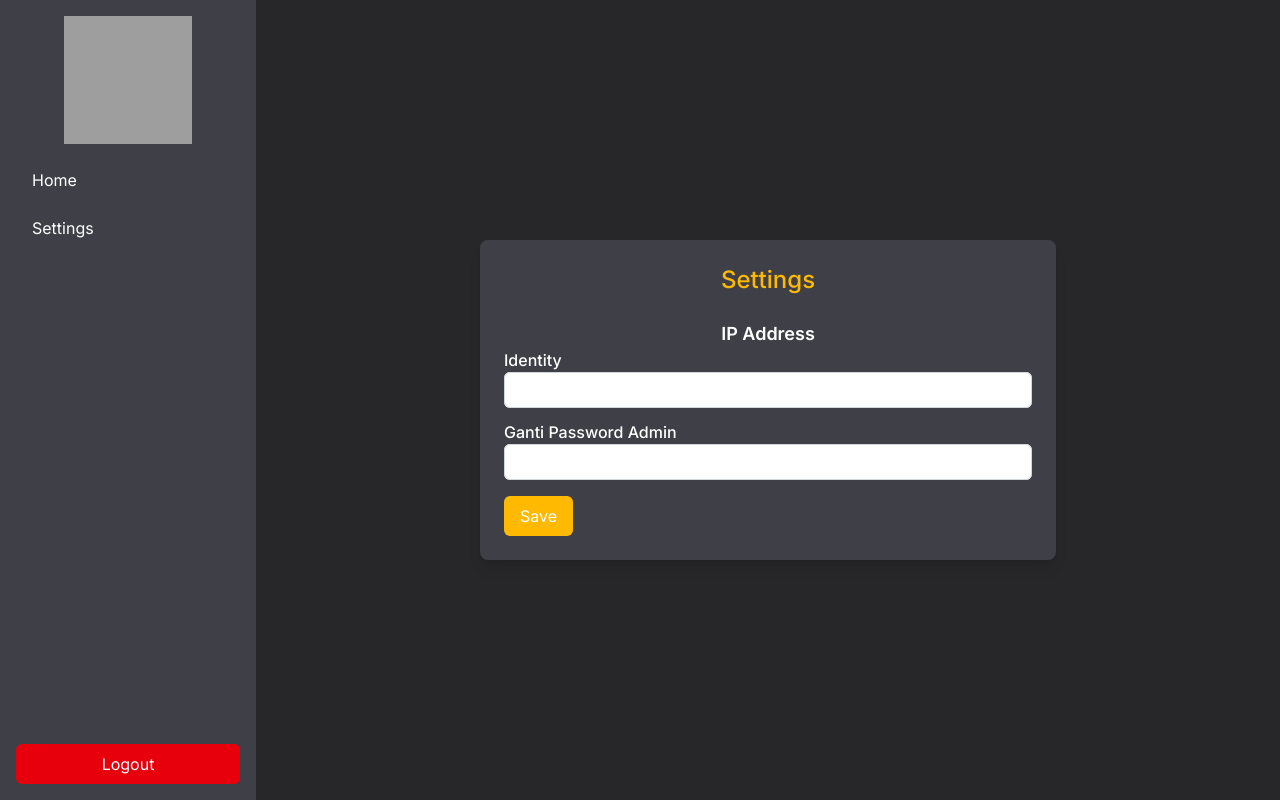
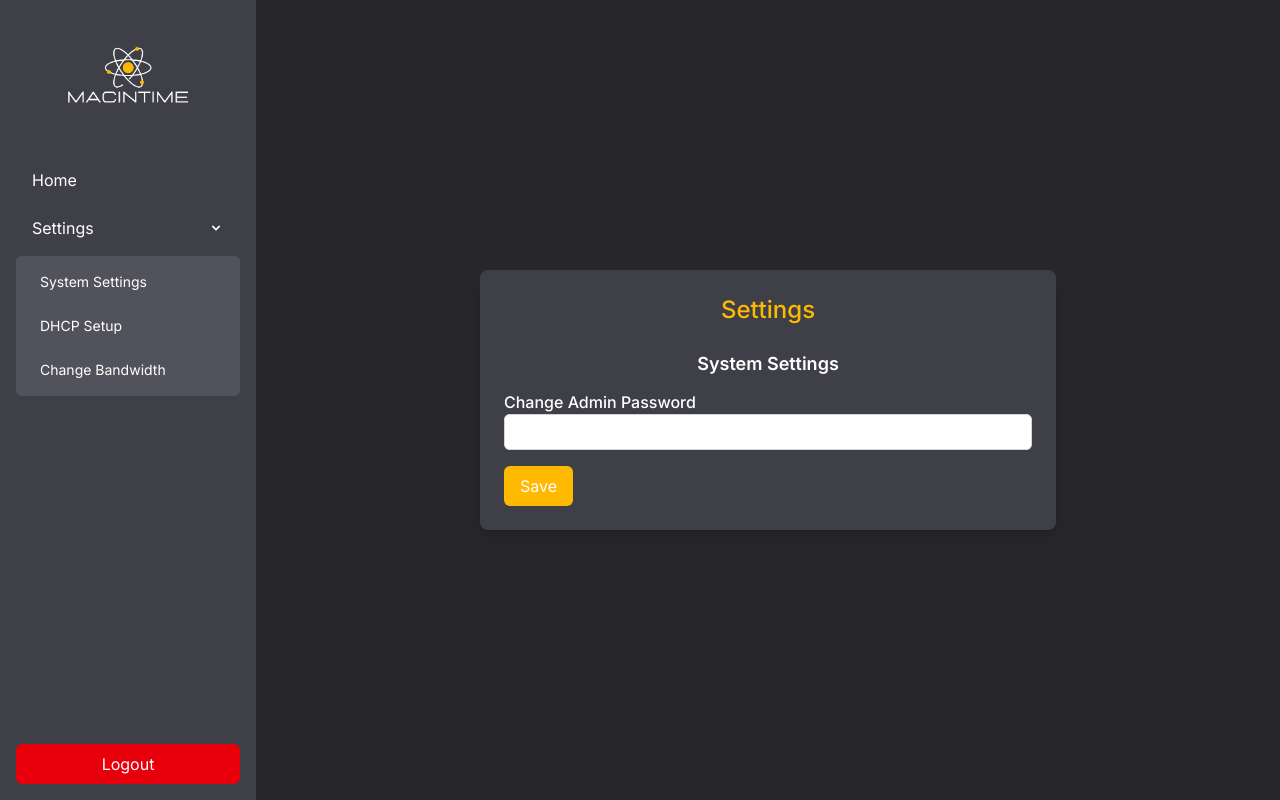
Before and after one commit to TuanBeliau/macintime, a Flask app: template templates/settings.html in a window 1280 px wide. Run offline with Flask 3, Linux system fonts and the light colour scheme; the template is opened without the code that fills it, so the values that code supplies are empty; grey boxes are pictures that could not be loaded.

Commit message:
latest update

```diff
--- a/templates/login.html
+++ b/templates/login.html
@@ -16,7 +16,7 @@
 </head>
 <body class="bg-zinc-800 flex items-center justify-center min-h-screen">
     <div class="bg-zinc-700 p-6 sm:p-8 rounded-lg shadow-lg w-full max-w-md sm:max-w-96 md:max-w-[500px] lg:max-w-[600px]">
-        <img src="https://i.ibb.co.com/rKZMMngJ/Green-Mint-globalnet-technology-Logo-200-x-200-piksel.png" alt="logo" width="200" height="200" class="block mx-auto">
+        <img src="{{ url_for('static', filename='logo.png') }}" alt="logo" width="200" height="200" class="block mx-auto">
 
         <form id="loginForm" method="POST" class="space-y-3" onsubmit="return handleSubmit(event)">
             <label for="host" class="block font-medium text-white">Host / IP Address</label>
@@ -45,6 +45,7 @@
     <script>
         Swal.fire({
             fontFamily: "Inter",
+            theme: 'dark',
             icon: 'error',
             title: 'Connection Failed',
             text: '{{ error }}',
--- a/templates/settings.html
+++ b/templates/settings.html
@@ -29,7 +29,7 @@
         <div class="flex flex-col h-full">
             <!-- Logo -->
             <div class="p-4">
-                <img src="https://i.ibb.co.com/rKZMMngJ/Green-Mint-globalnet-technology-Logo-200-x-200-piksel.png"
+                <img src="{{ url_for('static', filename='logo.png') }}"
                     alt="logo" class="w-32 h-32 mx-auto">
             </div>
 
@@ -38,10 +38,27 @@
                 <a href="{{ url_for('dashboard') }}" class="block px-4 py-2 rounded-md text-white hover:bg-amber-400 transition-colors">
                     Home
                 </a>
-                <a href="{{ url_for('settings') }}"
-                    class="block px-4 py-2 rounded-md text-white hover:bg-amber-400 transition-colors">
-                    Settings
-                </a>
+
+            <div class="relative" x-data="{ open: false }">
+                <button @click="open = !open" class="flex items-center justify-between w-full px-4 py-2 text-white hover:bg-amber-400 rounded-md transition-colors">
+                    <span>Settings</span>
+                    <svg class="w-4 h-4 transition-transform " :class="{'rotate-180': open}" xmlns="http://www.w3.org/2000/svg" viewBox="0 0 20 20" fill="currentColor">
+                        <path fill-rule="evenodd" d="M5.293 7.293a1 1 0 011.414 0L10 10.586l3.293-3.293a1 1 0 111.414 1.414l-4 4a1 1 0 01-1.414 0l-4-4a1 1 0 010-1.414z" clip-rule="evenodd" />
+                    </svg>
+                </button>
+
+                <div x-show="open" @click.away="open = false" class="px-2 py-2 mt-2 space-y-2 bg-zinc-600 rounded-md">
+                    <a href="{{ url_for('settings') }}" class="block px-4 py-2 text-sm text-white hover:bg-amber-400 rounded-md transition-colors">
+                        System Settings
+                    </a>
+                    <a href="#" class="block px-4 py-2 text-sm text-white hover:bg-amber-400 rounded-md transition-colors">
+                        DHCP Setup
+                    </a>
+                    <a href="#" class="block px-4 py-2 text-sm text-white hover:bg-amber-400 rounded-md transition-colors">
+                        Change Bandwidth
+                    </a>
+                </div>
+            </div>
             </nav>
 
             <!-- Logout button -->
@@ -58,29 +75,20 @@
     <div class="lg:ml-64 p-2 sm:p-4 min-h-screen flex items-center justify-center">
         <div class="bg-zinc-700 p-6 rounded-lg shadow-lg w-xl max-w-4xl">
 
-            {% with messages = get_flashed_messages() %}
-                {% if messages %}
-                    <div class="mt-3 p-3 bg-green-500 text-white rounded-md">
-                    {% for message in messages %}
-                        <p>{{ message }}</p>
-                    {% endfor %}
-                    </div>
-                {% endif %}
-            {% endwith %}
 
             <h2 class="text-xl sm:text-2xl font-medium text-center text-amber-400 mb-4">Settings</h2>
 
-            <h3 class="text-lg text-white font-semibold mt-6 text-center">IP Address</h3>
+            <h3 class="text-lg text-white font-semibold mt-6 text-center">System Settings</h3>
             <form method="POST">
-                <div class="overflow-x-auto">
+                <!-- <div class="overflow-x-auto">
                     <label for="host" class="block font-medium text-white">Identity</label>
                     <div class="flex items-center rounded-md bg-white pl-2 outline-1 -outline-offset-1 outline-gray-300">
-                        <input type="text" name="identity"
+                        <input type="text" name="identity" value="{{ current_identity }}"
                             class="w-full p-2 text-base text-gray-900 placeholder:text-gray-400 focus:outline-none sm:text-sm">
                     </div>
-                </div>
+                </div> -->
                 <div class="overflow-x-auto mt-3">
-                    <label for="password" class="block font-medium text-white">Ganti Password Admin</label>
+                    <label for="password" class="block font-medium text-white">Change Admin Password</label>
                     <div class="flex items-center rounded-md bg-white pl-2 outline-1 -outline-offset-1 outline-gray-300">
                         <input type="password" name="password"
                             class="w-full p-2 text-base text-gray-900 placeholder:text-gray-400 focus:outline-none sm:text-sm">
@@ -93,6 +101,7 @@
                 </div>
             </form>
         </div>
+    </div>
 
         <script>
             function toggleSidebar() {
```
Also changed, not shown: templates/dashboard.html (+24 -4 lines), static/logo.png (added).
